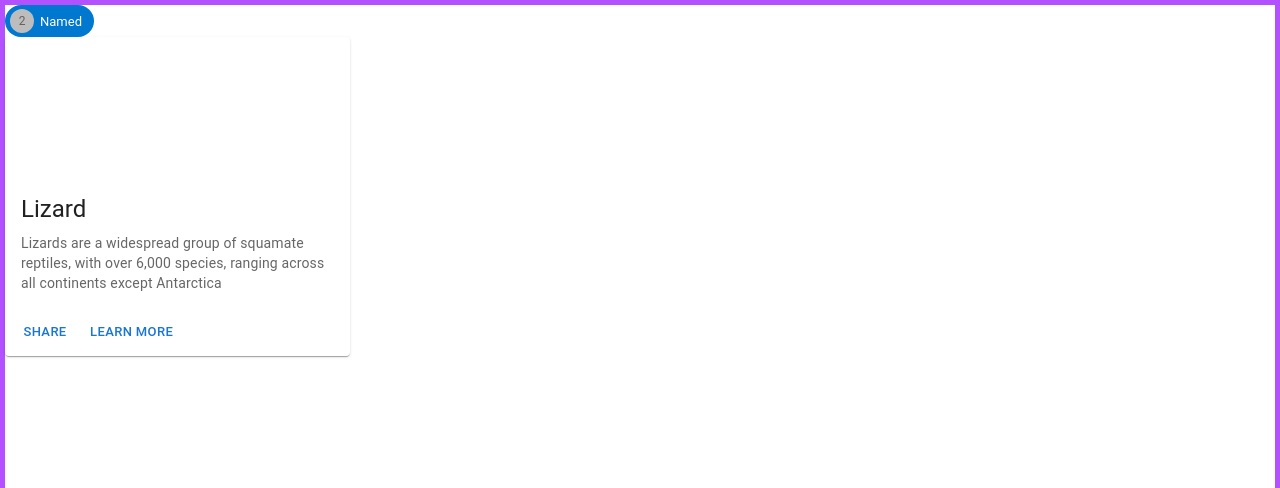
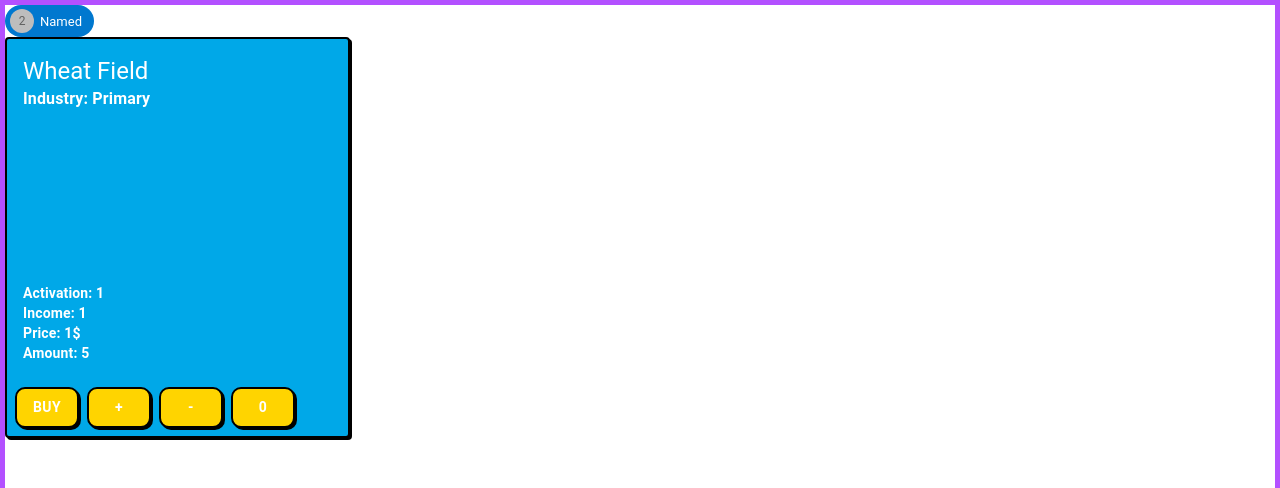
Before and after one commit to Teiheim/ReactMachiKoro, a React (Create React App) app: page / in a window 1280 px wide. Shown: the top 488 px of the page. Built offline with nearby package versions, Linux system fonts and the light colour scheme.

Commit message:
2 files modified, 2 added, 2 deleted

```diff
--- a/src/App.tsx
+++ b/src/App.tsx
@@ -19,9 +19,9 @@ import Chip from '@mui/material/Chip';
 import Avatar from '@mui/material/Avatar';
 import Paper from '@mui/material/Paper';
 
-import { ColorButton } from './MachiButton';
+import { ColorButton } from './MachiButton/MachiButton';
 import { CustomAccordion } from './BottomBar';
-import MachiCard2 from './MachiCard';
+import MachiCard2 from './MachiCard/MachiCard';
 import StructureCatalog from './StructureCatalog';
 import { machiKoroCards } from './cardLibrary';
 
@@ -119,6 +119,7 @@ const MachiCard = ({
 };
 
 export default function App() {
+  const card = machiKoroCards['Wheat Field'];
   return (
     <GameUI>
       {/* <div>
@@ -176,6 +177,7 @@ export default function App() {
       <ColorButton>Button</ColorButton> */}
       <CustomAccordion title={'The Title'} content={'The Content'} />
       <CardChip cardCount={2} cardName={'Named'}></CardChip>
+      {}
       <MachiCard2 card={machiKoroCards['Wheat Field']}></MachiCard2>
       {/* <Accordion expanded={true}>
         <div>"Hey"</div>
--- a/src/MachiCard.tsx
+++ /dev/null
@@ -1,33 +0,0 @@
-import * as React from 'react';
-import Card from '@mui/material/Card';
-import CardActions from '@mui/material/CardActions';
-import CardContent from '@mui/material/CardContent';
-import CardMedia from '@mui/material/CardMedia';
-import Button from '@mui/material/Button';
-import Typography from '@mui/material/Typography';
-import { MachiKoroCard } from './types';
-
-export default function MediaCard({ card: MachiKoroCard }) {
-  return (
-    <Card sx={{ maxWidth: 345 }}>
-      <CardMedia
-        sx={{ height: 140 }}
-        //image="/static/images/cards/contemplative-reptile.jpg"
-        title="green iguana"
-      />
-      <CardContent>
-        <Typography gutterBottom variant="h5" component="div">
-          Lizard
-        </Typography>
-        <Typography variant="body2" color="text.secondary">
-          Lizards are a widespread group of squamate reptiles, with over 6,000
-          species, ranging across all continents except Antarctica
-        </Typography>
-      </CardContent>
-      <CardActions>
-        <Button size="small">Share</Button>
-        <Button size="small">Learn More</Button>
-      </CardActions>
-    </Card>
-  );
-}
--- /dev/null
+++ b/src/MachiCard/MachiCard.tsx
@@ -0,0 +1,92 @@
+import * as React from 'react';
+import Card from '@mui/material/Card';
+import CardActions from '@mui/material/CardActions';
+import CardContent from '@mui/material/CardContent';
+import CardMedia from '@mui/material/CardMedia';
+import Typography from '@mui/material/Typography';
+import { MachiKoroCard } from '../types';
+import { ColorButton } from '../MachiButton/MachiButton';
+import { CardHeader } from '@mui/material';
+import { useState } from 'react';
+
+const flexItemStyle = {
+  display: 'block',
+  flexGrow: 0,
+  flexShrink: 1,
+  flexBasis: 'auto',
+  alignSelf: 'auto',
+  order: 0,
+  width: '100%',
+};
+
+export default function MediaCard({ card }: { card: MachiKoroCard }) {
+  const [purchaseAmount, setAmount] = useState(0);
+  const changePurchaseAmount = (sign: '+' | '-') => {
+    sign === '+'
+      ? setAmount(purchaseAmount + 1)
+      : setAmount(purchaseAmount - 1);
+  };
+  return (
+    <Card
+      sx={{
+        maxWidth: 345,
+        border: '2px solid black',
+        backgroundColor: '#00A8E8',
+        boxShadow: '2px 2px 0px 0px rgba(0,0,0,1)',
+      }}
+    >
+      <CardHeader
+        title={card.structure.cardName}
+        sx={{ color: 'white', fontWeight: 700 }}
+        subheader={`Industry: ${card.structure.industry}`}
+        subheaderTypographyProps={{ color: 'white', fontWeight: 700 }}
+      >
+        <Typography
+          gutterBottom
+          variant="h5"
+          component="div"
+          sx={{ color: 'white' }}
+        >
+          {card.structure.cardName}
+        </Typography>
+      </CardHeader>
+      <CardMedia
+        sx={{ height: 140 }}
+        //image="/static/images/cards/contemplative-reptile.jpg"
+        title="green iguana"
+      />
+      <CardContent>
+        <Typography variant="body2" color="white" fontWeight="700">
+          <div style={flexItemStyle}>
+            Activation: {card.structure.activation}
+          </div>
+          <div style={flexItemStyle}>Income: {card.structure.price}</div>
+          <div>Price: {card.structure.price}$</div>
+          <div>Amount: {card.amount}</div>
+        </Typography>
+      </CardContent>
+      <CardActions>
+        <ColorButton>Buy</ColorButton>
+        <ColorButton
+          onClick={() => {
+            if (purchaseAmount < card.amount) {
+              changePurchaseAmount('+');
+            }
+          }}
+        >
+          +
+        </ColorButton>
+        <ColorButton
+          onClick={() => {
+            if (purchaseAmount > 0) {
+              changePurchaseAmount('-');
+            }
+          }}
+        >
+          -
+        </ColorButton>
+        <ColorButton>{purchaseAmount}</ColorButton>
+      </CardActions>
+    </Card>
+  );
+}
--- a/src/cardLibrary.tsx
+++ b/src/cardLibrary.tsx
@@ -1,10 +1,12 @@
-export const machiKoroCards = {
+import { MachiKoroDeck } from './types';
+
+export const machiKoroCards: MachiKoroDeck = {
   'Wheat Field': {
     structure: {
       cardName: 'Wheat Field',
       price: 1,
       color: 'blue',
-      activationNumbers: [1],
+      activation: [1],
       income: 1,
       industry: 'Primary',
     },
@@ -15,7 +17,7 @@ export const machiKoroCards = {
       cardName: 'Ranch',
       price: 1,
       color: 'blue',
-      activationNumbers: [2],
+      activation: [2],
       income: 1,
       industry: 'Primary',
     },
@@ -26,7 +28,7 @@ export const machiKoroCards = {
       cardName: 'Bakery',
       price: 1,
       color: 'green',
-      activationNumbers: [2, 3],
+      activation: [2, 3],
       income: 1,
       industry: 'Secondary',
     },
@@ -37,7 +39,7 @@ export const machiKoroCards = {
       cardName: 'Cafe',
       price: 2,
       color: 'red',
-      activationNumbers: [3],
+      activation: [3],
       income: 1,
       industry: 'Service',
     },
@@ -48,7 +50,7 @@ export const machiKoroCards = {
       cardName: 'Convenience Store',
       price: 2,
       color: 'green',
-      activationNumbers: [4],
+      activation: [4],
       income: 3,
       industry: 'Secondary',
     },
@@ -59,7 +61,7 @@ export const machiKoroCards = {
       cardName: 'Forest',
       price: 3,
       color: 'blue',
-      activationNumbers: [5],
+      activation: [5],
       income: 1,
       industry: 'Primary',
     },
@@ -70,7 +72,7 @@ export const machiKoroCards = {
       cardName: 'Cheese Factory',
       price: 5,
       color: 'green',
-      activationNumbers: [7],
+      activation: [7],
       income: 3,
       industry: 'Secondary',
     },
@@ -81,7 +83,7 @@ export const machiKoroCards = {
       cardName: 'Furniture Factory',
       price: 3,
       color: 'green',
-      activationNumbers: [8],
+      activation: [8],
       income: 3,
       industry: 'Secondary',
     },
@@ -92,7 +94,7 @@ export const machiKoroCards = {
       cardName: 'TV Station',
       price: 7,
       color: 'purple',
-      activationNumbers: [6],
+      activation: [6],
       income: 0,
       industry: 'Major',
     },
@@ -103,7 +105,7 @@ export const machiKoroCards = {
       cardName: 'Mine',
       price: 6,
       color: 'blue',
-      activationNumbers: [9],
+      activation: [9],
       income: 5,
       industry: 'Primary',
     },
@@ -114,7 +116,7 @@ export const machiKoroCards = {
       cardName: 'Family Restaurant',
       price: 3,
       color: 'red',
-      activationNumbers: [9, 10],
+      activation: [9, 10],
       income: 2,
       industry: 'Service',
     },
@@ -125,7 +127,7 @@ export const machiKoroCards = {
       cardName: 'Apple Orchard',
       price: 3,
       color: 'blue',
-      activationNumbers: [10],
+      activation: [10],
       income: 3,
       industry: 'Primary',
     },
@@ -136,7 +138,7 @@ export const machiKoroCards = {
       cardName: 'Fruit and Vegetable Market',
       price: 2,
       color: 'green',
-      activationNumbers: [11, 12],
+      activation: [11, 12],
       income: 2,
       industry: 'Secondary',
     },
@@ -147,7 +149,7 @@ export const machiKoroCards = {
       cardName: 'Stadium',
       price: 6,
       color: 'purple',
-      activationNumbers: [6],
+      activation: [6],
       income: 0,
       industry: 'Major',
     },
@@ -158,7 +160,7 @@ export const machiKoroCards = {
       cardName: 'Business Center',
       price: 8,
       color: 'purple',
-      activationNumbers: [6],
+      activation: [6],
       income: 0,
       industry: 'Major',
     },
```
Also changed, not shown: src/MachiButton/MachiButton.tsx (renamed from src/MachiButton.tsx).
